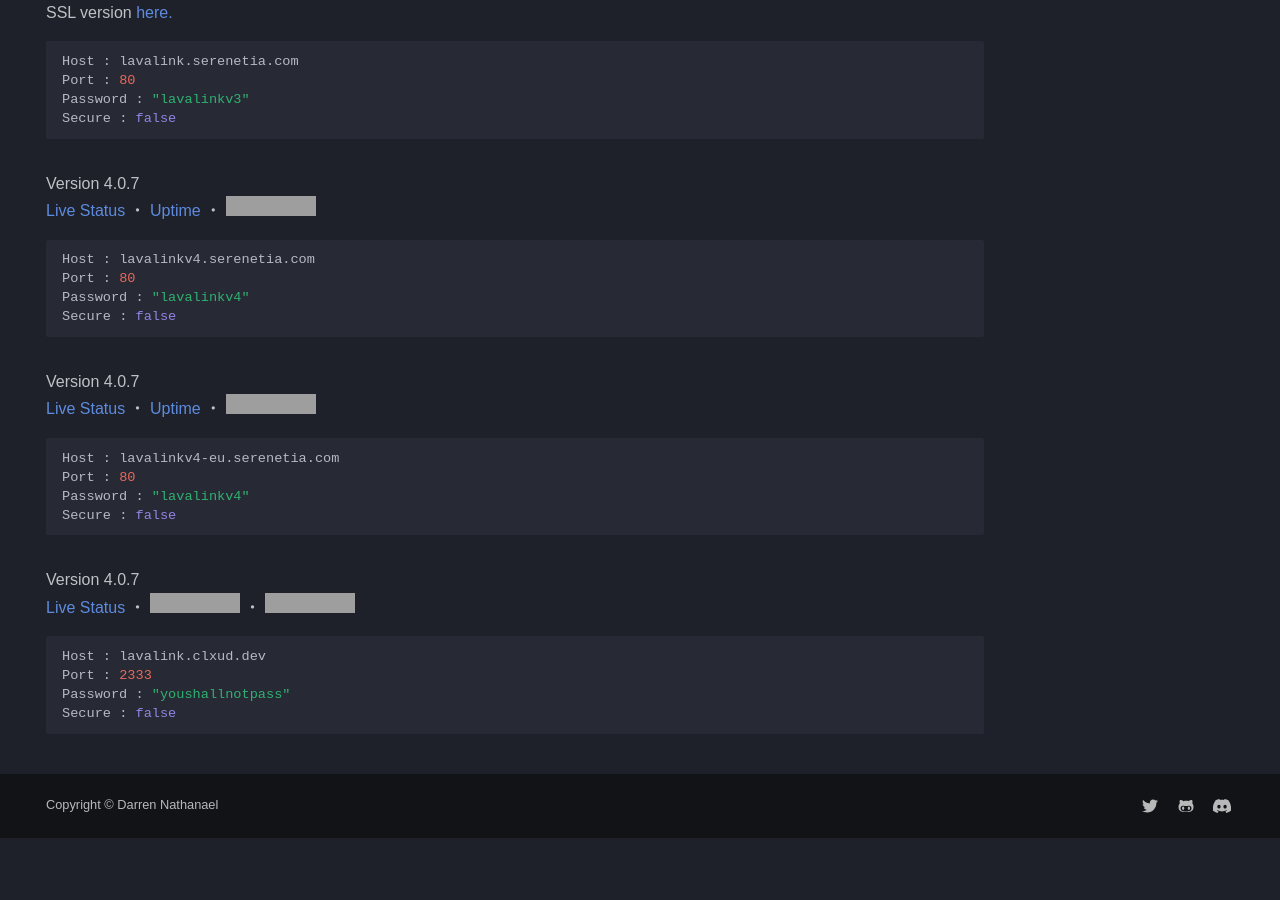
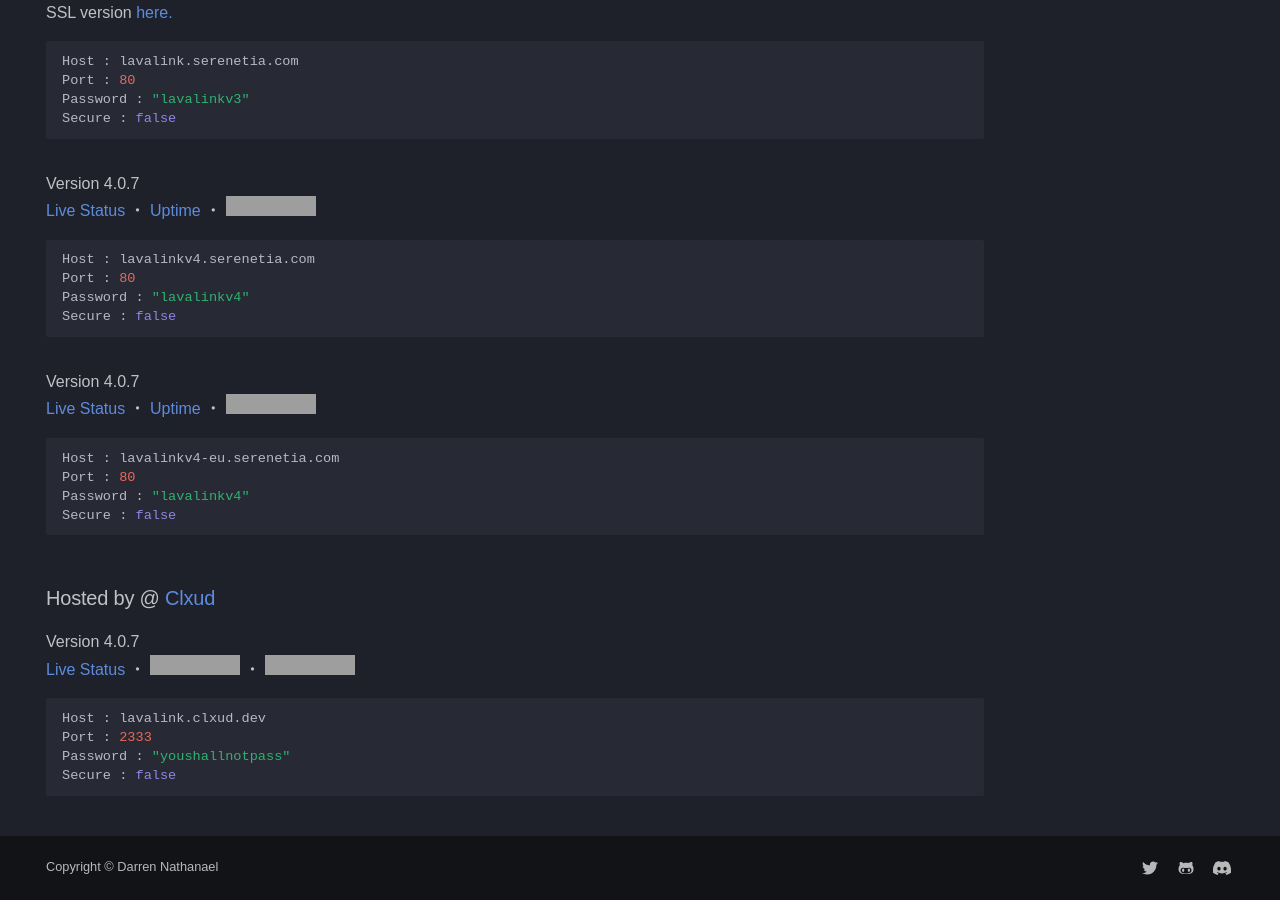
Before and after one commit to DarrenOfficial/lavalink-list, an MkDocs documentation site: the page built from docs/NoSSL/lavalink-without-ssl.md, in a window 1280 px wide and 900 px high, scrolled down 3789 px. Built offline with MkDocs 1.6.1 and Material for MkDocs 9.7.7, drawn with Linux system fonts in a browser that asks for light colours; some web fonts are replaced; comment, search, counter and statistics services are not loaded; a style sheet for code colours, icons or effects is not loaded; before the commit the page ends 4627 px from its top, so only the background shows below that; grey boxes are pictures that could not be loaded.

Commit message:
add hosted by title

````diff
--- a/docs/NoSSL/lavalink-without-ssl.md
+++ b/docs/NoSSL/lavalink-without-ssl.md
@@ -182,6 +182,8 @@ Password : "lavalinkv4"
 Secure : false
 ```
 
+### Hosted by @ [Clxud](https://clxud.dev/)
+
 Version 4.0.7 <br />
 [Live Status](https://status.clxud.dev/status/lavalink) ・ ![statbadge](https://status.clxud.dev/api/badge/1/status) ・ ![uptimebadge](https://status.clxud.dev/api/badge/1/uptime)<br />
 ```bash
````
